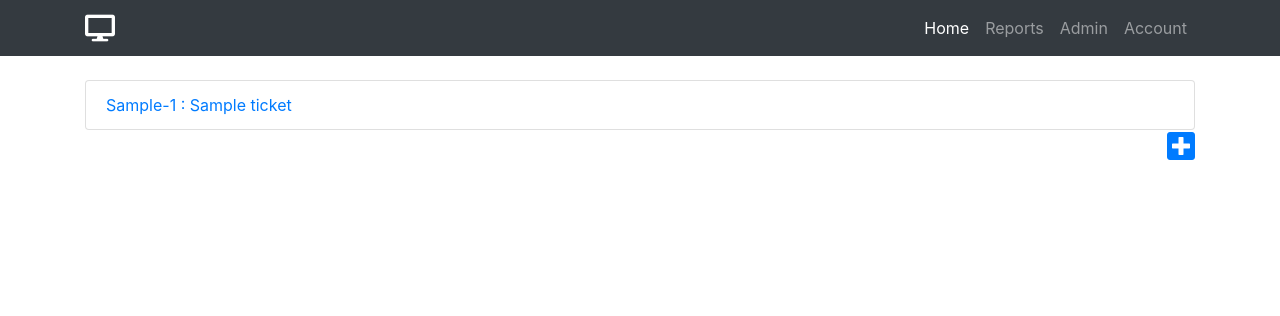
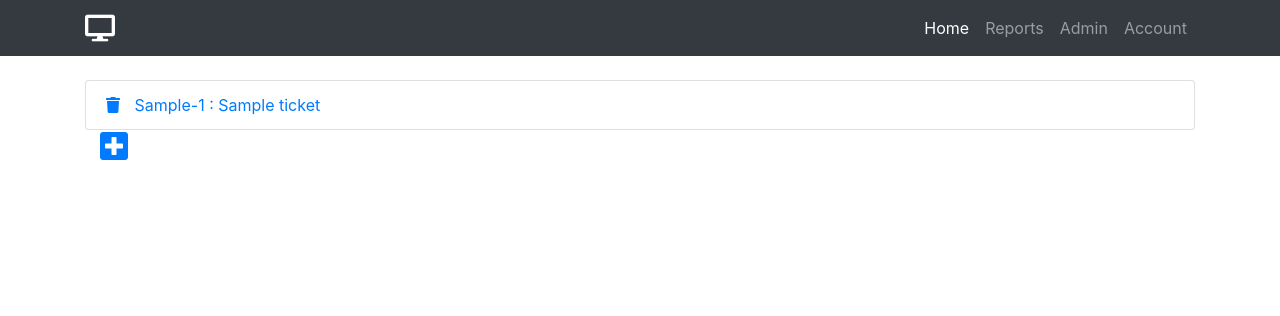
Before and after one commit to jgrugru/grewtix, a Django app: page / in a window 1280 px wide. Shown: the top 316 px of the page. Run offline with Django 3.2, Linux system fonts and the light colour scheme; tables that the repository leaves empty hold one stand-in row (values such as "Sample post"); some libraries are stand-ins or nearby versions.

Commit message:
added trash can delete icon for tickets

```diff
--- a/grewtix/tickets/templates/tickets/index.html
+++ b/grewtix/tickets/templates/tickets/index.html
@@ -4,7 +4,12 @@
     {% if latest_ticket_list %}
         <ul class="list-group">
             {% for ticket in latest_ticket_list %}
-            <li class="list-group-item"><a href="{% url 'tickets:edit' ticket.id %}">{{ ticket }} : {{ticket.subject}}</a></li>
+            <li class="list-group-item">
+                <a href="{%url 'tickets:delete' ticket.id %}">
+                     <i style="padding-right: 10px;" class="fas fa-trash"></i>
+                </a>
+                <a href="{% url 'tickets:edit' ticket.id %}">{{ ticket }} : {{ticket.subject}}</a>
+            </li>
             {% endfor %}
         </ul>
 
@@ -12,7 +17,8 @@
         <p>No tickets are available</p>
     {% endif %}
 
-    <div class = "d-flex justify-content-end">
-        <a href="{% url 'tickets:create' %}" <i class="fas fa-plus-square fa-2x"></i></a>
+    <!-- <div class = "d-flex justify-content-end"> -->
+    <div class="container">
+        <a href="{% url 'tickets:create' %}"><i class="fas fa-plus-square fa-2x"></i></a>
     </div>
 </div>
--- /dev/null
+++ b/grewtix/tickets/templates/tickets/ticket_confirm_delete.html
@@ -0,0 +1,5 @@
+
+<form method="post">{% csrf_token %}
+    <p>Are you sure you want to delete "{{ object }}"?</p>
+    <input type="submit" value="Confirm">
+</form>
--- a/grewtix/tickets/templates/tickets/ticket_form_template.html
+++ b/grewtix/tickets/templates/tickets/ticket_form_template.html
@@ -27,7 +27,9 @@
 		<div class="form-group row">
 			<label class="col-sm-2 col-form-label">Status</label>
 			<div class="col-sm-10"> {% render_field form.status class="form-control-dropdown" %} </div>
-		</div> {% render_field form.creator value=user.id %}
+
+		</div>
+		{% render_field form.creator value=1 %}
 
 		<input type='submit' value='Save' />
   </div>
--- a/grewtix/tickets/urls.py
+++ b/grewtix/tickets/urls.py
@@ -7,5 +7,6 @@ urlpatterns = [
     path('', views.IndexView.as_view(), name='index'),
     path('create/', views.TicketCreate.as_view(), name='create'),
     path('edit/<int:pk>', views.TicketUpdate.as_view(), name='edit'),
+    path('<pk>/delete/', views.TicketDelete.as_view(), name='delete'),
     # path('<int:ticket_id>/', views.ticket_edit_view, name='edit')
 ]
--- a/grewtix/tickets/views.py
+++ b/grewtix/tickets/views.py
@@ -2,7 +2,7 @@ from django.shortcuts import get_object_or_404
 from django.views import generic
 from django.urls import reverse
 from django.contrib.auth.models import User
-from django.views.generic.edit import CreateView, UpdateView
+from django.views.generic.edit import CreateView, UpdateView, DeleteView
 
 from .forms import TicketForm
 from .models import Ticket
@@ -32,6 +32,10 @@ class TicketUpdate(FormViews, UpdateView):
     model = Ticket
     form_class = TicketForm
     template_name_suffix = '_update_form'
+
+class TicketDelete(DeleteView):
+    model = Ticket
+    success_url = "/"
 
 
 ## create comment action
```
